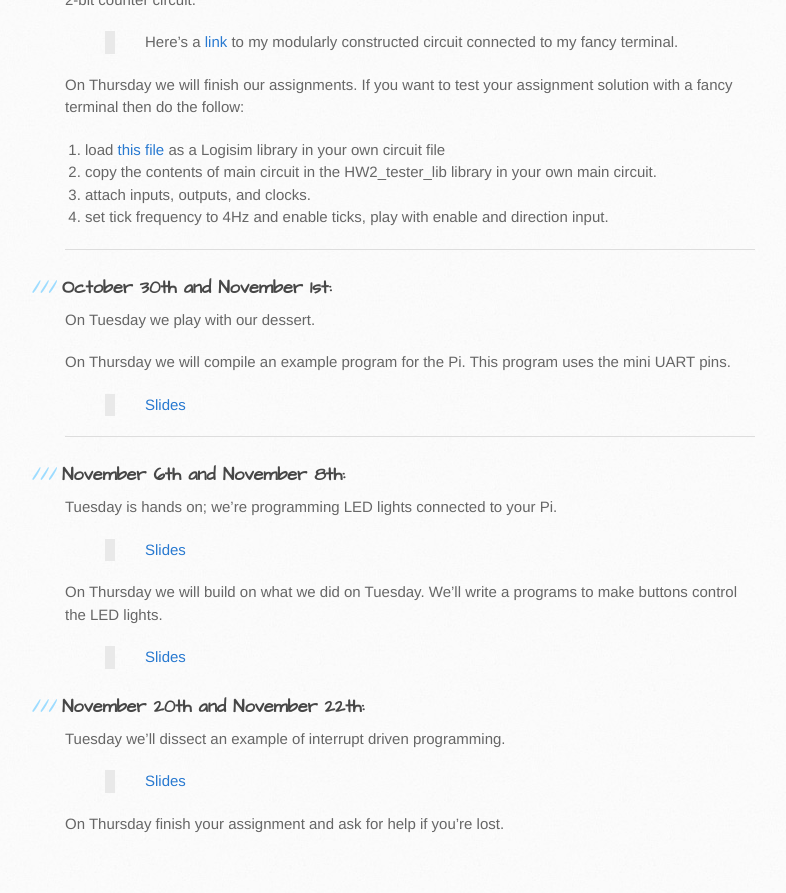
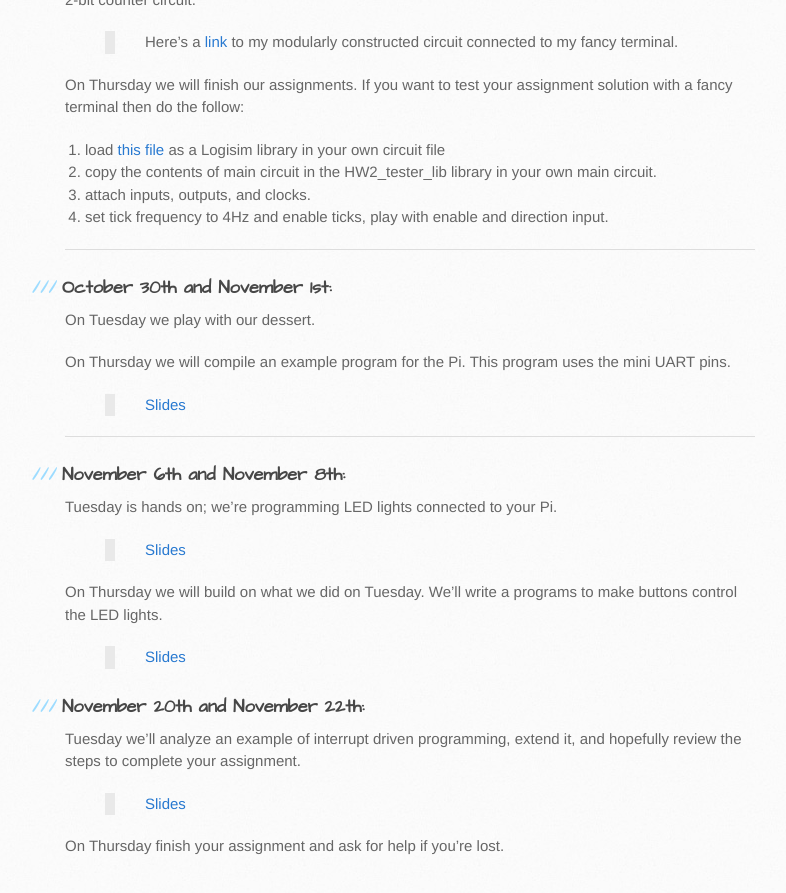
Before and after one commit to philstutorials/philstutorials.github.io, a Jekyll site: the page built from CPSC359.md, in a window 1280 px wide and 900 px high, scrolled down 1562 px. Shown: the top 893 px of the window, without its empty margins (105-891 px from the left). Built offline with Jekyll 4.4.1, drawn with Linux system fonts in a browser that asks for light colours; our own code applies the rules of GitHub Pages for plain Markdown files.

Commit message:
Update CPSC359.md

```diff
--- a/CPSC359.md
+++ b/CPSC359.md
@@ -84,7 +84,8 @@ On Thursday we will build on what we did on Tuesday. We'll write a programs to m
 > [Slides](https://slides.com/pathomas/gpio-programming-button)
 
 ### November 20th and November 22th:
-Tuesday we'll dissect an example of interrupt driven programming.
+Tuesday we'll analyze an example of interrupt driven programming, extend it, and hopefully review the steps
+to complete your assignment.
 > [Slides](https://slides.com/pathomas/gpio-programming-interrupts#/)
 
 On Thursday finish your assignment and ask for help if you're lost.
```
